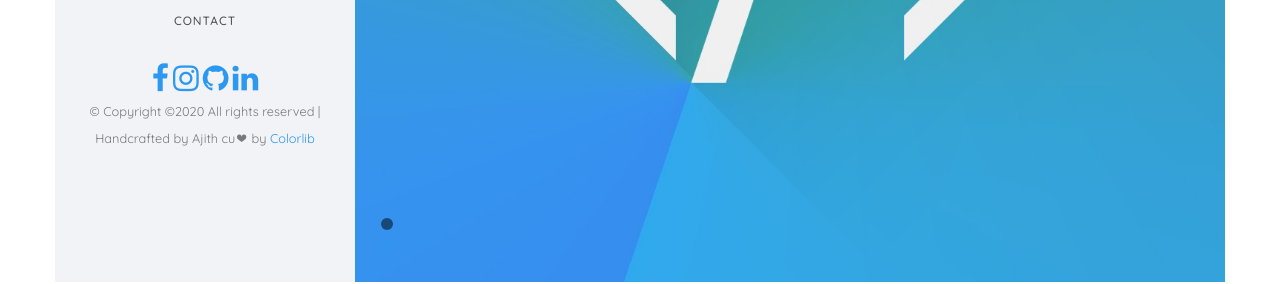
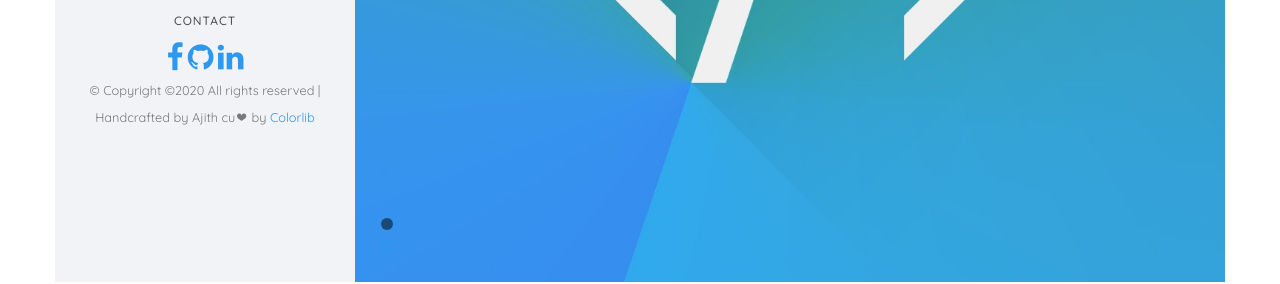
Before and after one commit to Ajith-cu/AjithCU-s-Website, a plain HTML site: page index.html in a window 1280 px wide. Shown: the part 518-802 px from the top of the page. Drawn offline with nearby package versions, Linux system fonts and the light colour scheme; files whose address does not match are found by name; a web font is replaced by a local one.

Commit message:
Update index.html

```diff
--- a/index.html
+++ b/index.html
@@ -74,14 +74,10 @@
 						<li><a href="#" data-nav-section="work">Work</a></li>
 						<li><a href="#" data-nav-section="contact">Contact</a></li>
 					</ul>
-				</div>
-			</nav>
-
-			<div class="colorlib-footer">
+					<div class="colorlib-footer">
 				<div class="row ">
 					<div class="col-md-12 text-center pt-3">
 					  <a href="https://www.facebook.com/ajith.cu.1/" class="fa fa-facebook fa-2x ml-3 text-dark"></a>
-					  <a href="https://www.instagram.com/ajith_see_you/?hl=en" class="fa fa-instagram fa-2x ml-3 text-dark"></a>
 					  <a href="https://github.com/Ajith-cu" class="fa fa-github fa-2x ml-3 text-dark"></a>
 					  <a href="https://www.linkedin.com/in/ajith-c-u/" class="fa fa-linkedin fa-2x ml-3 text-dark"></a>
 					</div>
@@ -91,6 +87,10 @@ Copyright &copy;<script>document.write(new Date().getFullYear());</script> All r
 <!-- Link back to Colorlib can't be removed. Template is licensed under CC BY 3.0. --> </span> <span> <a href="" target="_blank"></a></span></small></p>
 
 			</div>
+				</div>
+			</nav>
+
+
 
 		</aside>
 
```
